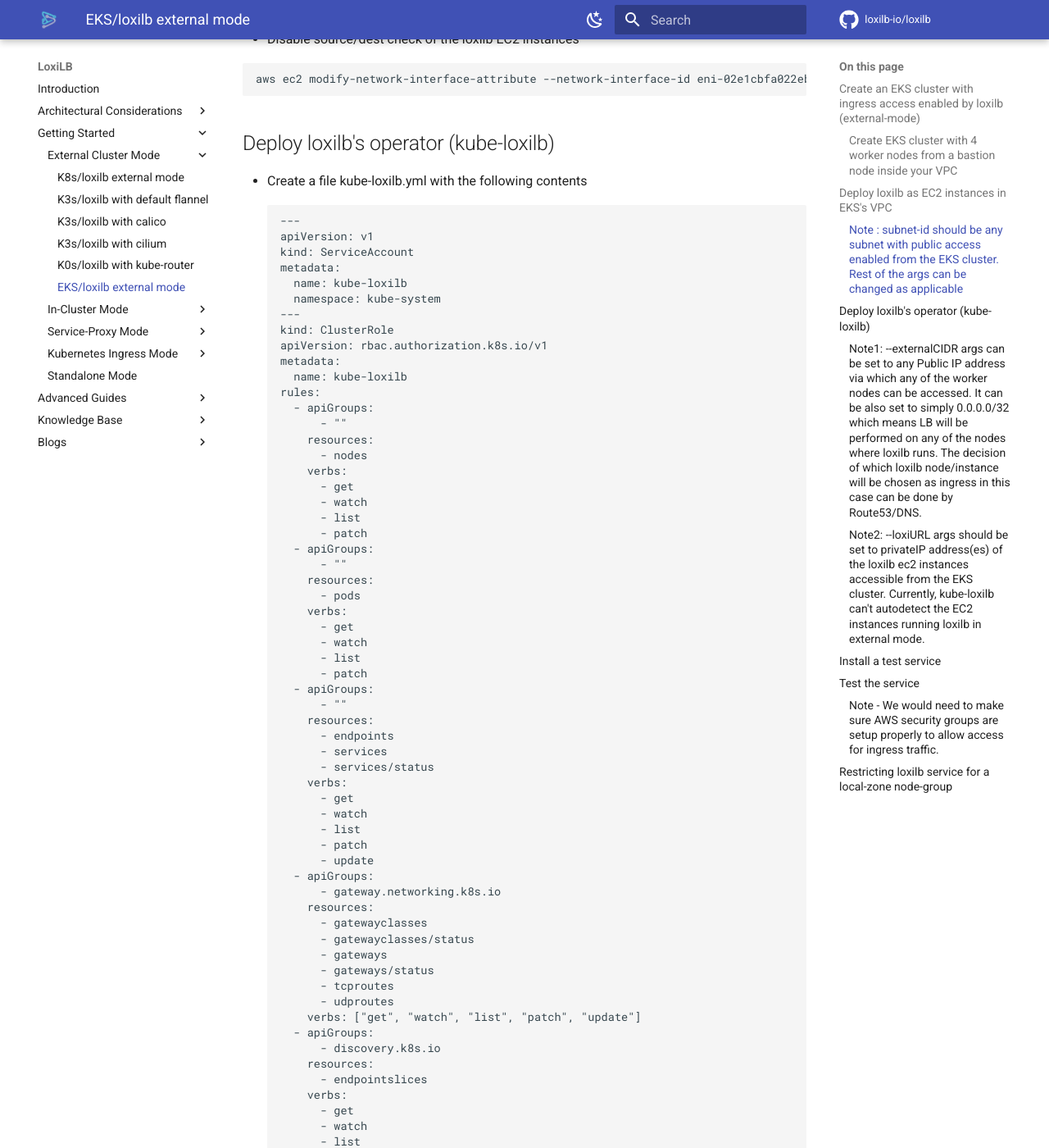
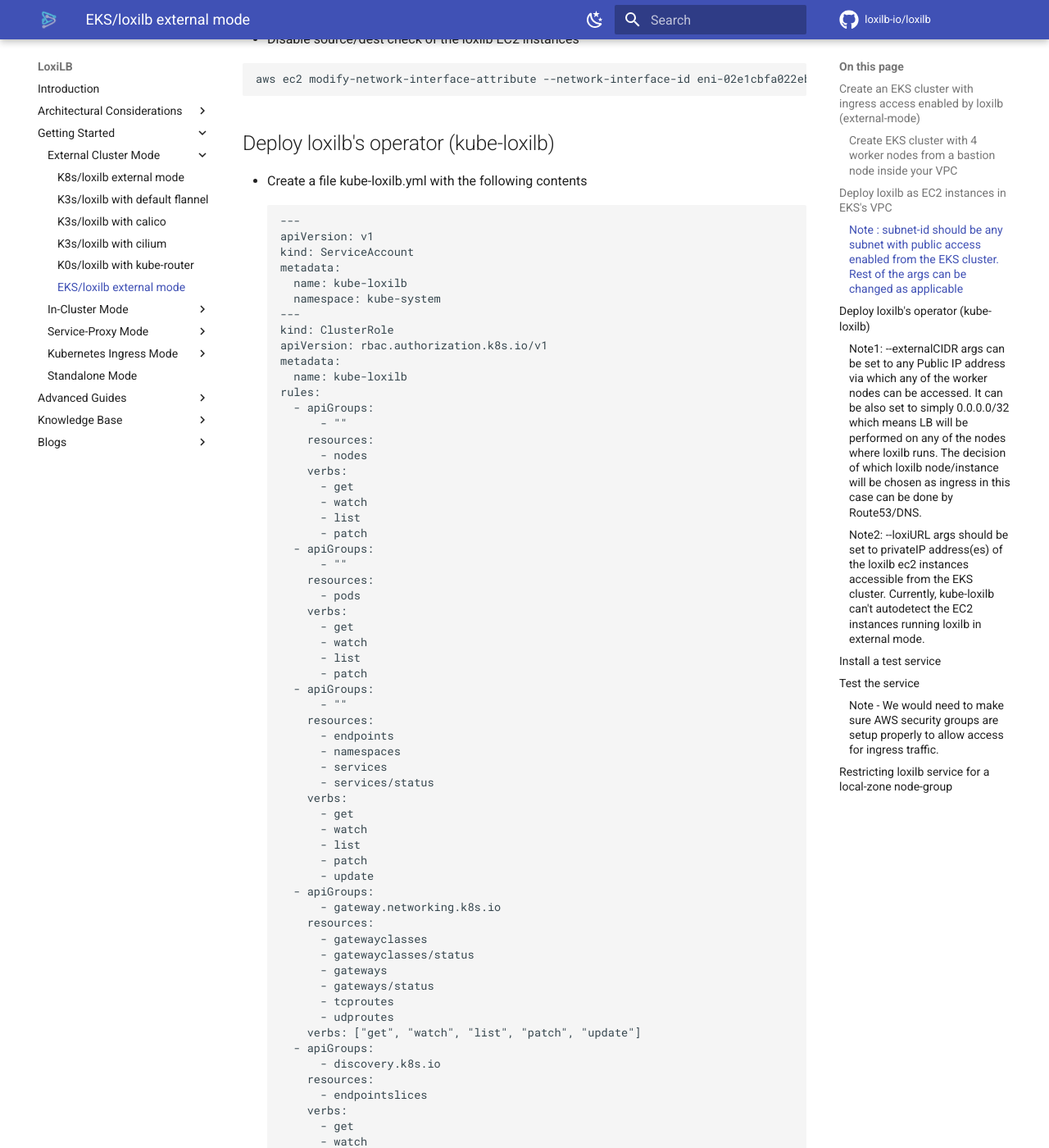
Before and after one commit to loxilb-io/loxilbdocs, an MkDocs documentation site: the page built from docs/eks-external.md, in a window 1280 px wide and 1400 px high, scrolled down 1432 px. Shown: the whole window at 82% size. Built offline with MkDocs 1.6.1 and Material for MkDocs 9.7.7, drawn with Linux system fonts in a browser that asks for light colours; comment, search, counter and statistics services are not loaded; the version menu is left out; some of the changed text lies outside the part shown.

Commit message:
Update eks-external.md

```diff
--- a/docs/eks-external.md
+++ b/docs/eks-external.md
@@ -91,6 +91,7 @@
       - ""
     resources:
       - endpoints
+      - namespaces
       - services
       - services/status
     verbs:
```
